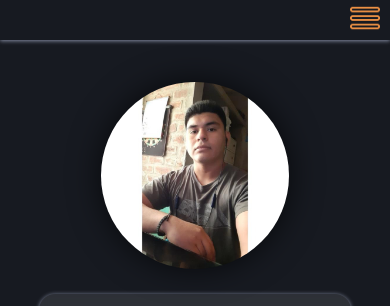
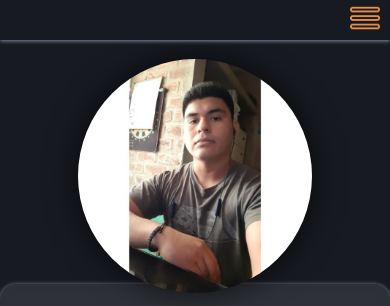
Before and after one commit to Socola23/Socola23, a plain HTML site: page index.html in a window 390 px wide. Shown: the top 306 px of the page. Drawn offline with Linux system fonts and the light colour scheme.

Commit message:
Update presentacion.css

```diff
--- a/Css/presentacion.css
+++ b/Css/presentacion.css
@@ -102,13 +102,16 @@
 
 @media screen and (max-width:500px){
     .presentacion{
-        padding-top: 40px;
+        padding-top: 20px;
         min-height: 65vh ;
     }
 
     .card{
-        width: 80vw;
-        height: 55vh;
+        width: 400px;
+        height: 450px;
+        min-height: 400px;
+        max-width: 500px;
+        position: relative;
     }
 
     .panel-1{
@@ -134,7 +137,6 @@
     .panel-2{
         display: none;
     }
-
 
     .presentacion-article{
         grid-template-columns: 1fr;
@@ -165,10 +167,11 @@
 
     .info{
         width: 100%;
+        padding: 10px;
     }
 
     .usuario img{
-        margin: 20px auto;
+        margin: 0 auto;
         width: 60%;
     }
 
```
